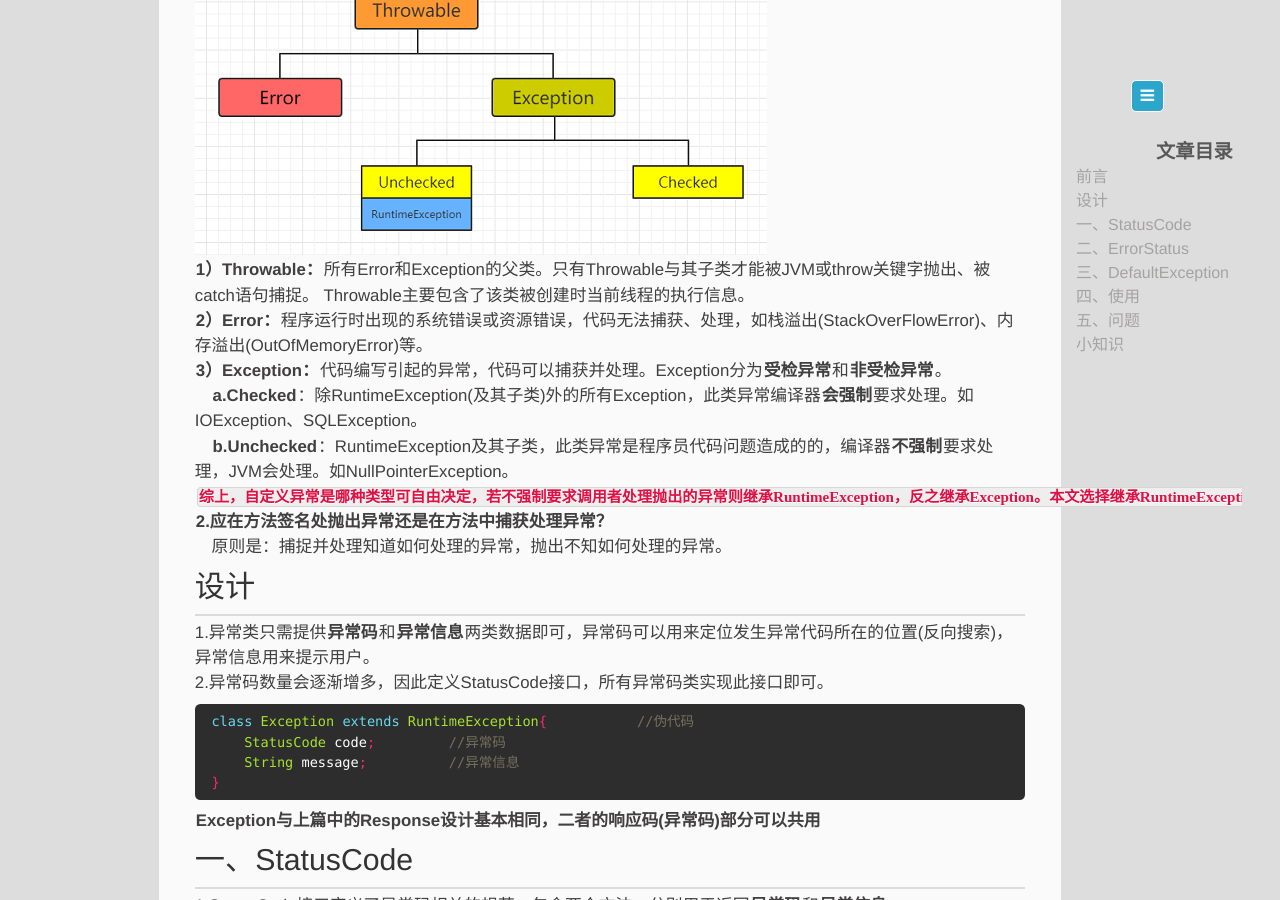
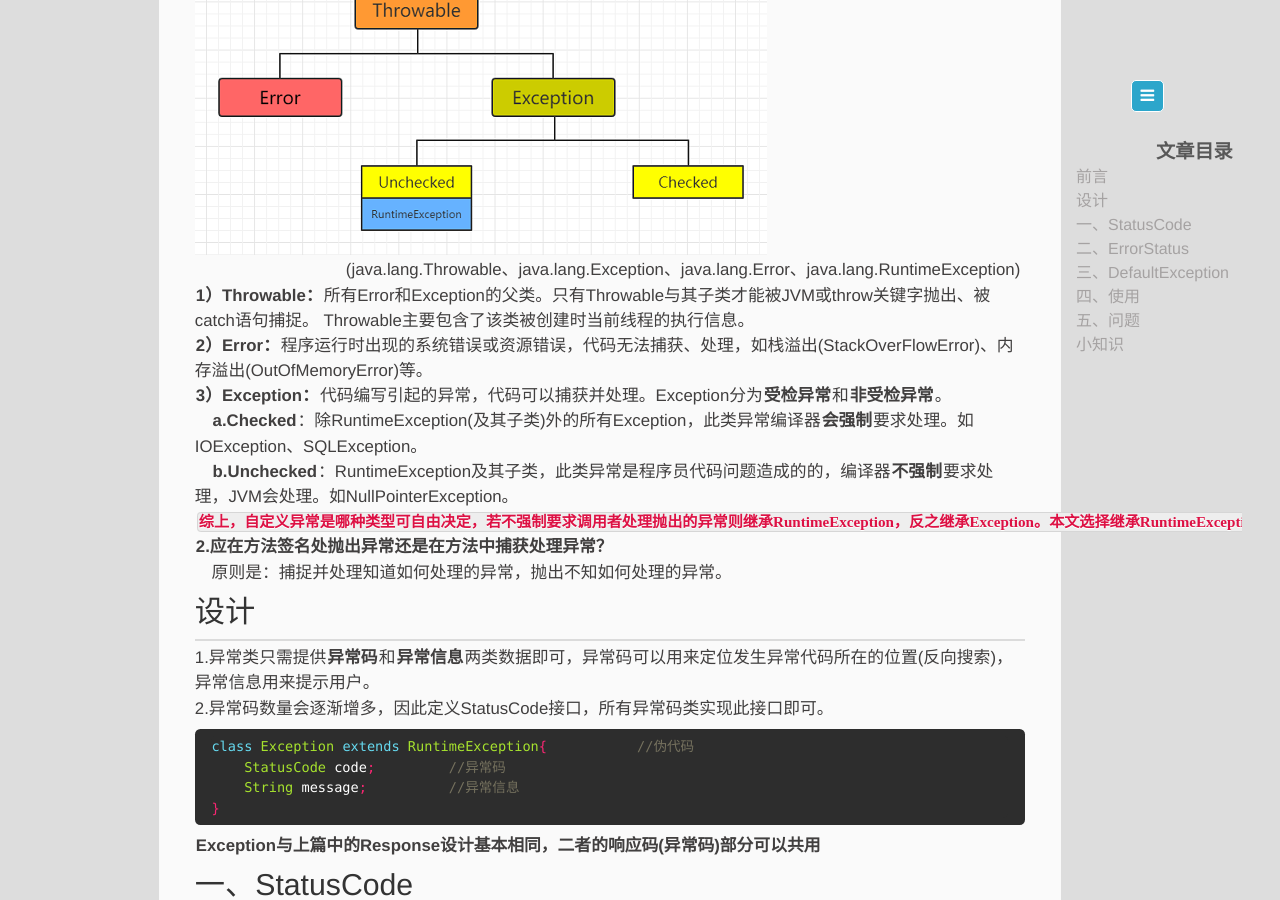
Before and after one commit to memorate/memorate.github.io, a Jekyll site: the page built from _posts/2020-07-16-unify-exception.md, in a window 1280 px wide and 900 px high, scrolled down 441 px. Built offline with Jekyll 4.4.1, drawn with Linux system fonts in a browser that asks for light colours.

Commit message:
update 20200716

```diff
--- a/_posts/2020-07-16-unify-exception.md
+++ b/_posts/2020-07-16-unify-exception.md
@@ -13,6 +13,7 @@ description: 统一Exception设计
 ## 前言
 **1.Throwable、Exception、RuntimeException**
 　　　　　　　　　　　　![]({{ "/assets/img/20200716/20200716003.png"}})
+　　　　　　　　　(java.lang.Throwable、java.lang.Exception、java.lang.Error、java.lang.RuntimeException)
 **1）Throwable：**所有Error和Exception的父类。只有Throwable与其子类才能被JVM或throw关键字抛出、被catch语句捕捉。
 Throwable主要包含了该类被创建时当前线程的执行信息。
 **2）Error：**程序运行时出现的系统错误或资源错误，代码无法捕获、处理，如栈溢出(StackOverFlowError)、内存溢出(OutOfMemoryError)等。
```
